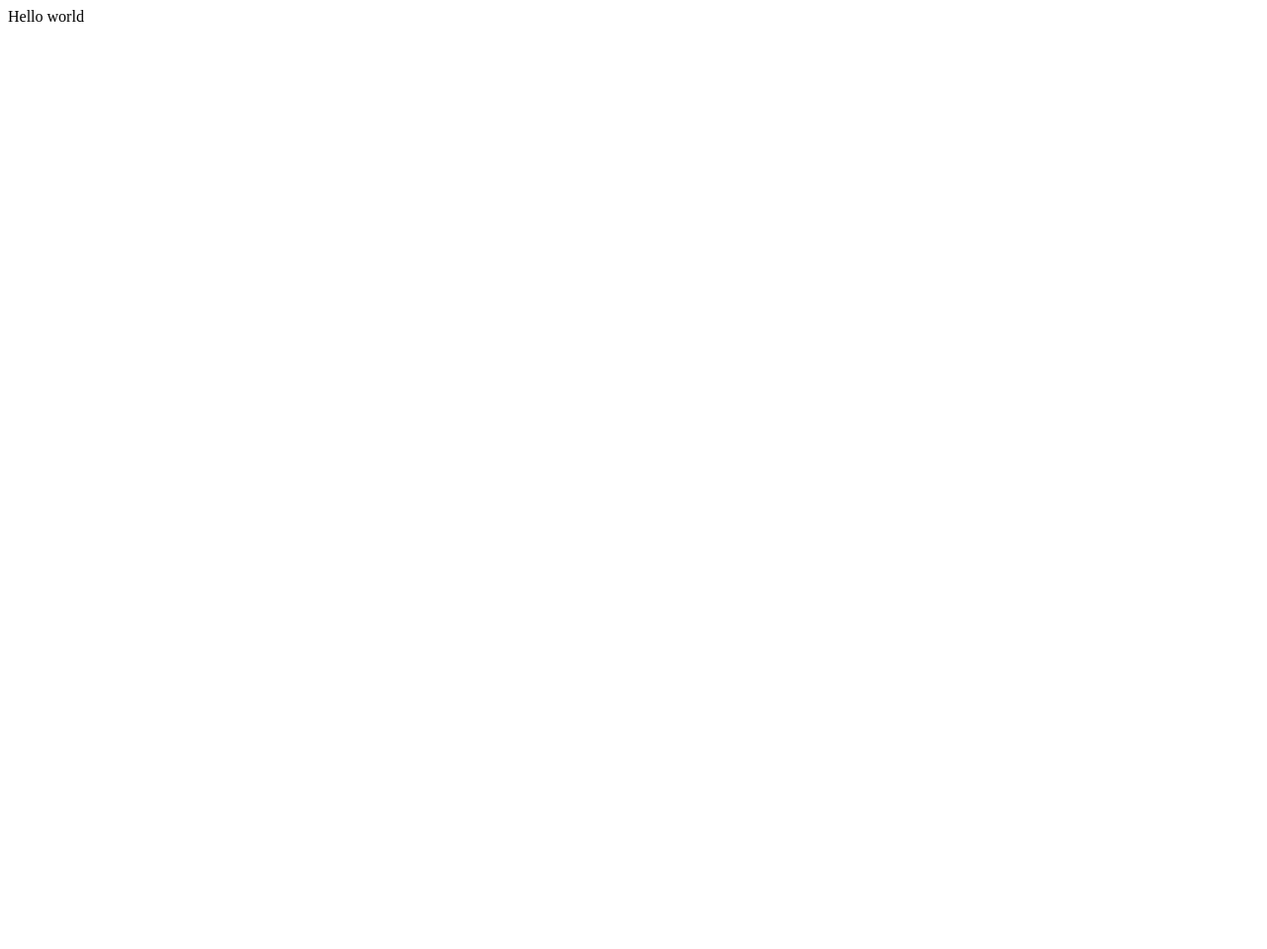
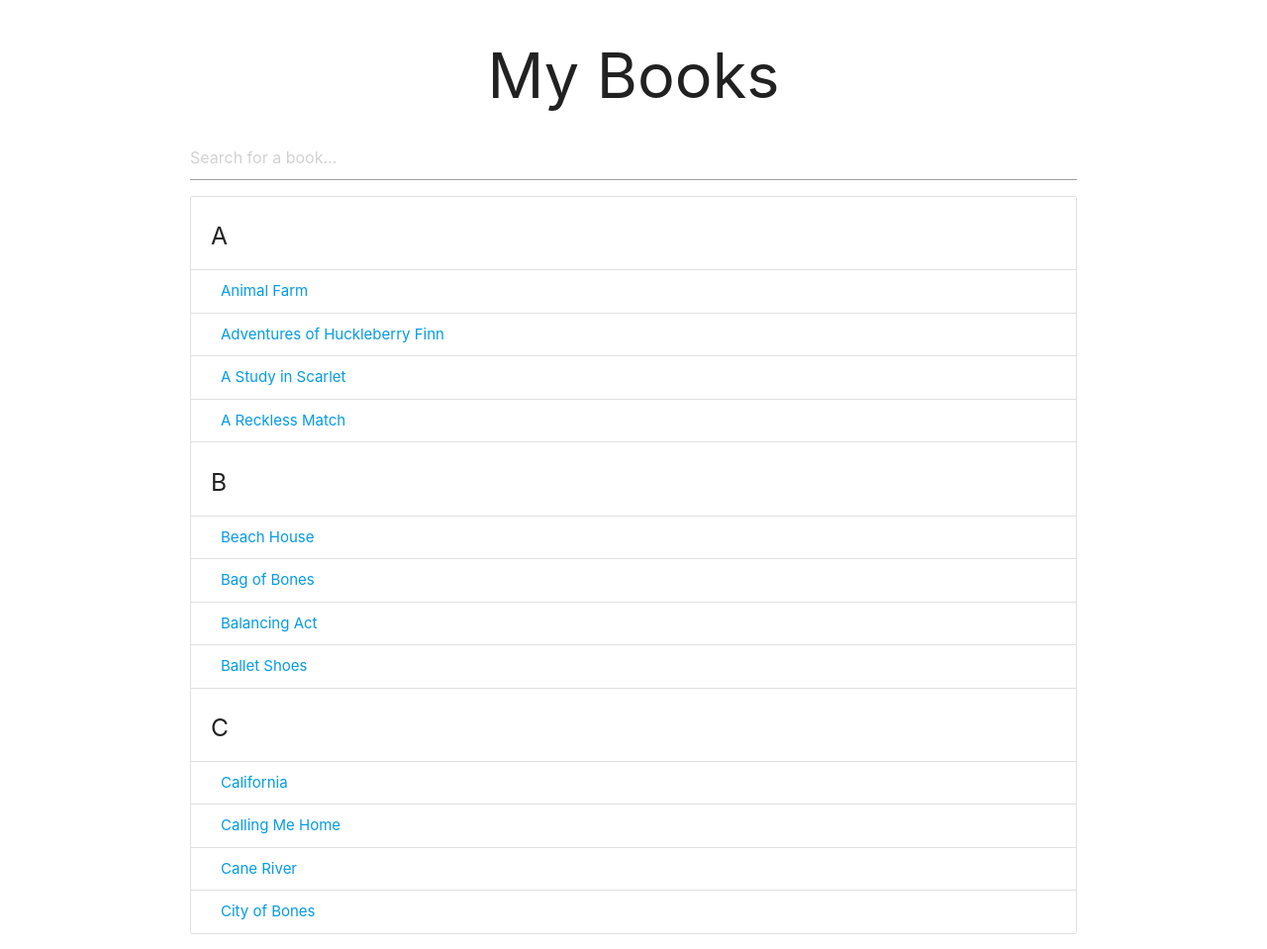
Before and after one commit to jin00woo/js-filterable-list, a plain HTML site: page index.html in a window 1280 px wide. Shown: the whole page at 99% size. Before the commit the page ends 808 px from the top, so only its background shows below. Drawn offline with nearby package versions, Linux system fonts and the light colour scheme.

Commit message:
Added filter function.

```diff
--- a/index.html
+++ b/index.html
@@ -4,20 +4,69 @@
 <head>
   <meta charset="utf-8">
   <meta name="viewport" content="width=device-width">
-  <title>replit</title>
-  <link href="style.css" rel="stylesheet" type="text/css" />
+  <title>My Books</title>
+  <link rel="stylesheet" href="https://cdnjs.cloudflare.com/ajax/libs/materialize/1.0.0/css/materialize.min.css">
 </head>
 
 <body>
-  Hello world
+  <div class="container">
+    <h1 class="center-align">
+      My Books
+    </h1>
+
+    <input type="text" id="filterInput" placeholder="Search for a book...">
+
+    <ul id="names" class="collection with-header">
+      <li class="collection-header">
+        <h5>A</h5>
+      </li>
+      <li class="collection-item">
+        <a href="#">Animal Farm</a>
+      </li>
+      <li class="collection-item">
+        <a href="#">Adventures of Huckleberry Finn</a>
+      </li>
+      <li class="collection-item">
+        <a href="#">A Study in Scarlet</a>
+      </li>
+      <li class="collection-item">
+        <a href="#">A Reckless Match</a>
+      </li>
+
+      <li class="collection-header">
+        <h5>B</h5>
+      </li>
+      <li class="collection-item">
+        <a href="#">Beach House</a>
+      </li>
+      <li class="collection-item">
+        <a href="#">Bag of Bones</a>
+      </li>
+      <li class="collection-item">
+        <a href="#">Balancing Act</a>
+      </li>
+      <li class="collection-item">
+        <a href="#">Ballet Shoes</a>
+      </li>
+
+      <li class="collection-header">
+        <h5>C</h5>
+      </li>
+      <li class="collection-item">
+        <a href="#">California</a>
+      </li>
+      <li class="collection-item">
+        <a href="#">Calling Me Home</a>
+      </li>
+      <li class="collection-item">
+        <a href="#">Cane River</a>
+      </li>
+      <li class="collection-item">
+        <a href="#">City of Bones</a>
+      </li>
+    </ul>
+  </div>
   <script src="script.js"></script>
-
- <!--
-  This script places a badge on your repl's full-browser view back to your repl's cover
-  page. Try various colors for the theme: dark, light, red, orange, yellow, lime, green,
-  teal, blue, blurple, magenta, pink!
-  -->
-  <script src="https://replit.com/public/js/replit-badge.js" theme="blue" defer></script>
 </body>
 
 </html>
--- a/script.js
+++ b/script.js
@@ -0,0 +1,25 @@
+// Get input
+let filterInput = document.getElementById("filterInput");
+
+const filterNames = () => {
+  let filterValue = document.getElementById("filterInput").value.toUpperCase();
+
+  let names = document.getElementById("names");
+  // Get items
+  let items = names.querySelectorAll("li.collection-item");
+
+  for(let i = 0; i < items.length; i++){
+    let a = items[i].getElementsByTagName("a")[0];
+    if(a.innerHTML.toUpperCase().indexOf(filterValue) > -1){
+      items[i].style.display = "";
+    }
+    else{
+      items[i].style.display = "none";
+    }
+  }
+}
+
+
+
+// Add event listener
+filterInput.addEventListener("keyup", filterNames);
--- a/style.css
+++ /dev/null
@@ -1,4 +0,0 @@
-html, body {
-  height: 100%;
-  width: 100%;
-}
```
